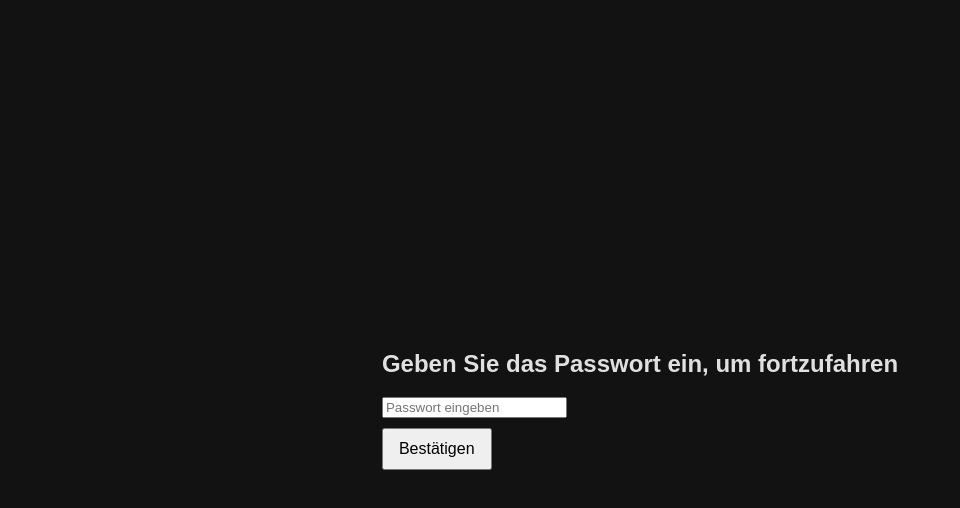
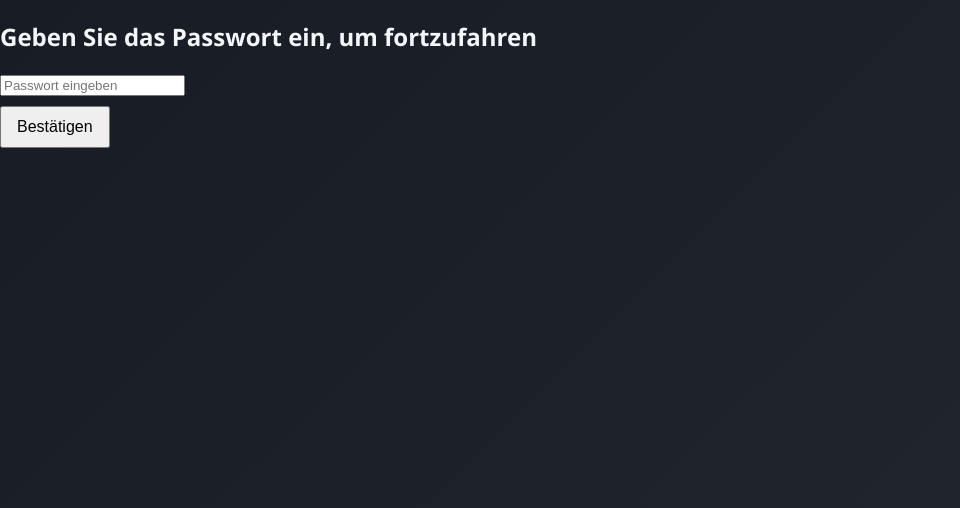
Before and after one commit to timliebhaber/arbeitsschutzGPT-Website, a Vue app: page / in a window 1280 px wide. Shown: the top 508 px of the page, without its empty margins (0-960 px from the left). Built offline with nearby package versions, Linux system fonts and the light colour scheme.

Commit message:
refactor App.vue to replace chat component with ModernChat, update styles for improved layout and background, and enhance overall UI aesthetics

```diff
--- a/src/App.vue
+++ b/src/App.vue
@@ -1,38 +1,45 @@
 <template>
-   <PasswordProtected>
-  <chat msg="Welcome to Your Vue.js App"/>
-   </PasswordProtected>
+  <PasswordProtected>
+    <ModernChat msg="Welcome to Arbeitsschutz GPT" />
+  </PasswordProtected>
 </template>
 
 <script>
-import chat from './components/chat.vue'
-import PasswordProtected from './components/PasswordProtected.vue';
+import ModernChat from "./components/chat.vue";
+import PasswordProtected from "./components/PasswordProtected.vue";
 
 export default {
-  name: 'App',
+  name: "App",
   components: {
-    chat,
-    PasswordProtected
-  }
-}
+    ModernChat,
+    PasswordProtected,
+  },
+};
 </script>
 
 <style>
-/* Globale dunkle Hintergrundfarbe */
+html,
+body,
 #app {
-  background-color: #121212;
-  min-height: 100vh;
-  display: flex;
-  justify-content: center;
-  align-items: center;
+  height: 100%;
+  width: 100vw;
+  margin: 0;
+  padding: 0;
+  background: linear-gradient(135deg, #181c24 0%, #23272f 100%);
+  color: #f3f6fa;
+  font-family: "Segoe UI", "Arial", sans-serif;
+  box-sizing: border-box;
+  overflow: hidden;
 }
 
-html, body {
-  margin: 0;
+#app {
+  min-height: 100vh;
+  min-width: 100vw;
+  display: flex;
+  flex-direction: column;
+  align-items: stretch;
+  justify-content: flex-start;
+  background: none;
   padding: 0;
-  height: 100%;
-  background-color: #121212; /* Dunkler Hintergrund */
-  color: #e0e0e0; /* Helle Textfarbe */
-  font-family: Arial, sans-serif;
 }
 </style>
```
